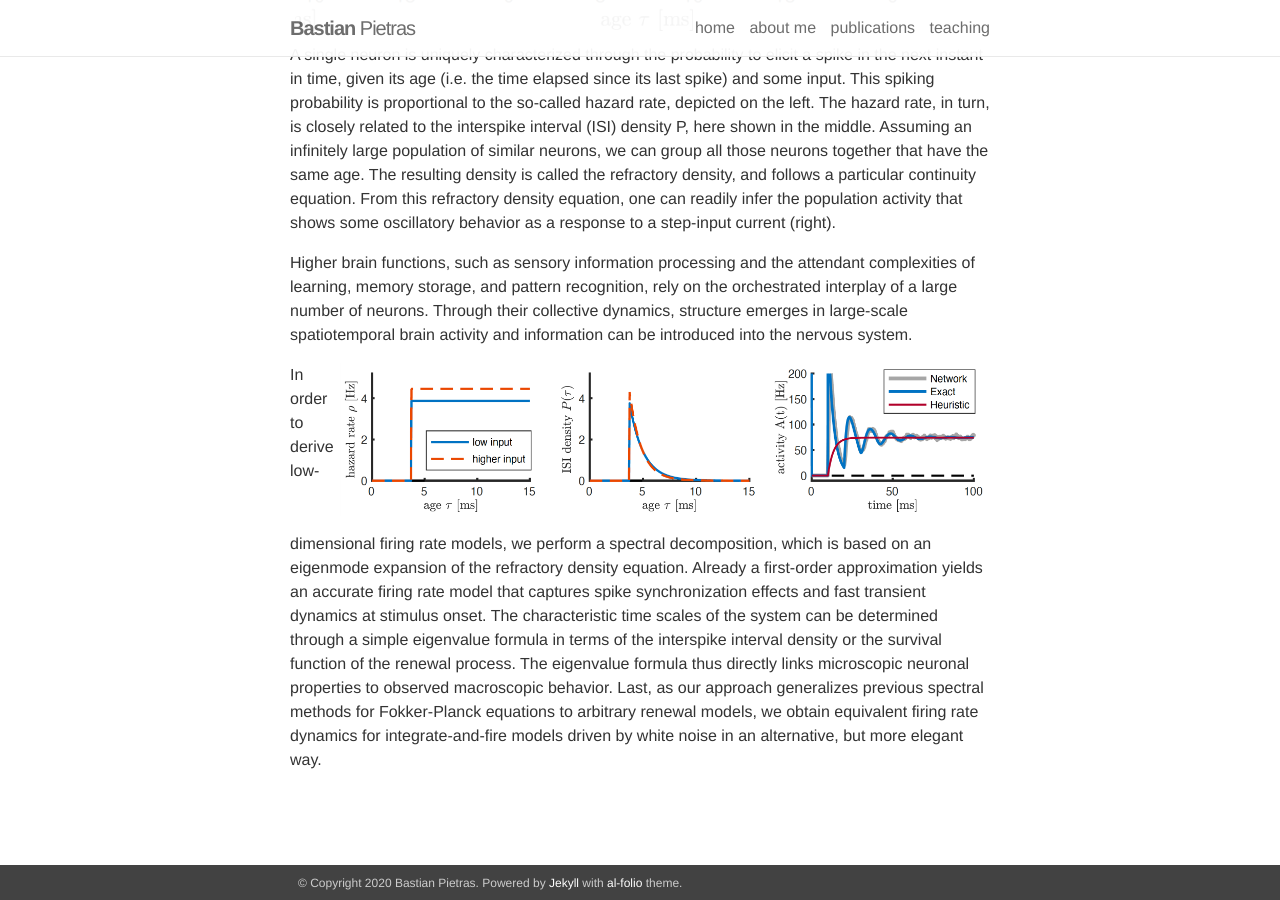
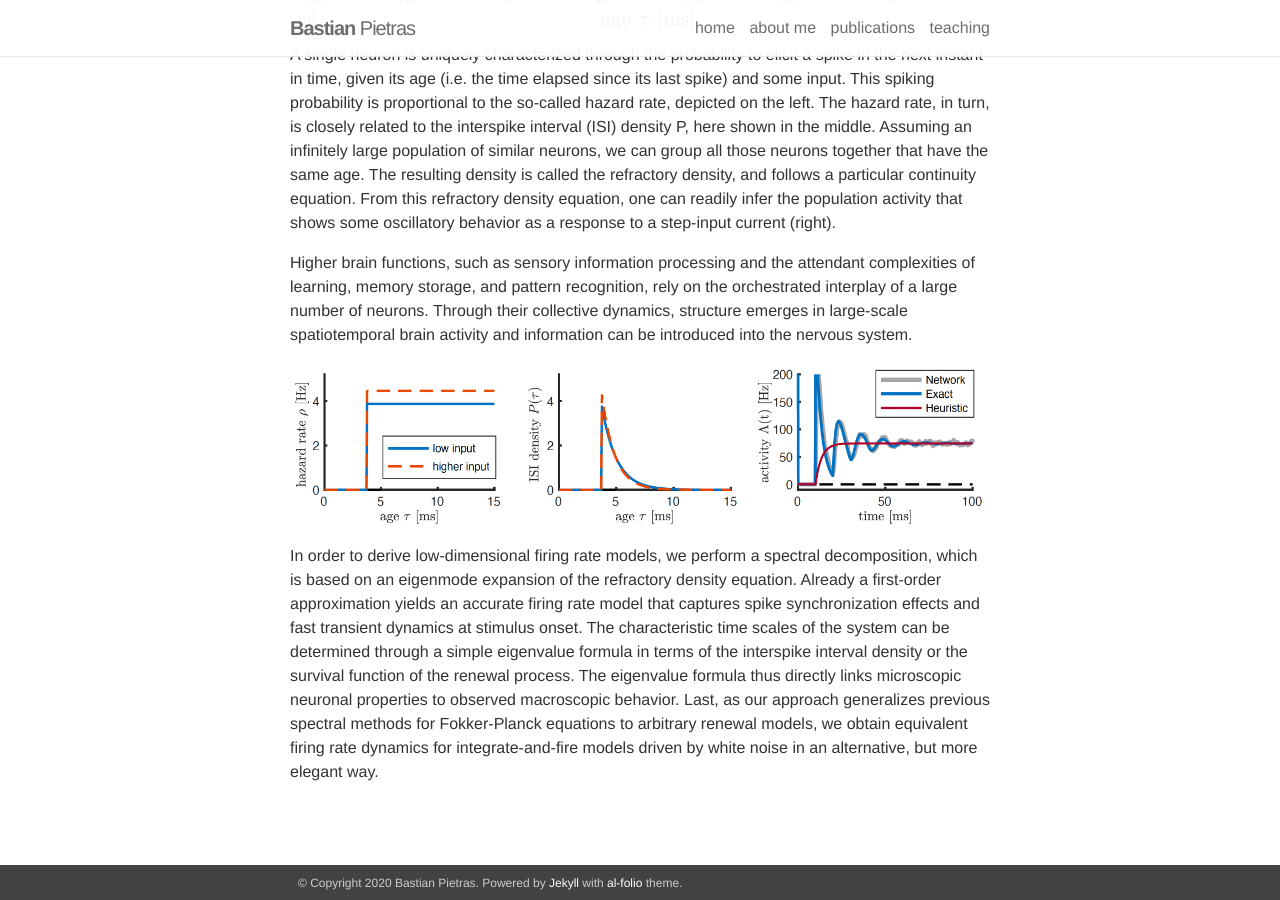
Before and after one commit to BastianPietras/bastianpietras.github.io, a Jekyll site: the page built from _projects/2spectral_decomp.markdown, in a window 1280 px wide and 900 px high, scrolled down 1038 px. Built offline with Jekyll 4.4.1, drawn with Linux system fonts in a browser that asks for light colours.

Commit message:
Update 2spectral_decomp.markdown

```diff
--- a/_projects/2spectral_decomp.markdown
+++ b/_projects/2spectral_decomp.markdown
@@ -27,7 +27,7 @@
 
 Here, we will present a systematic reduction of the population activity of general renewal-type neurons that can account for neuronal refractoriness and spike synchronization dynamics.
 <div class="img_row">
-    <img class="col three left" src="{{ site.baseurl }}/assets/img/PAR_network.png" alt="" title="overview" width="700px" height="auto">
+    <img class="col three left" src="{{ site.baseurl }}/assets/img/PAR_network.png" alt="" title="overview" max-width="700px">
 </div>
 A single neuron is uniquely characterized through the probability to elicit a spike in the next instant in time, given its age (i.e. the time elapsed since its last spike) and some input.
 This spiking probability is proportional to the so-called hazard rate, depicted on the left.
@@ -39,7 +39,7 @@
 <div>
 <p>Higher brain functions, such as sensory information processing and the attendant complexities of learning, memory storage, and pattern recognition, rely on the orchestrated interplay of a large number of neurons.
 Through their collective dynamics, structure emerges in large-scale spatiotemporal brain activity and information can be introduced into the nervous system.
-</p><p style="float: right;"><img src="{{ site.baseurl }}/assets/img/PAR_network.png" alt="" title="overview" style="float: left" width="650px" height="auto" padding="1px"></p>
+</p><p style="float: right;"><img src="{{ site.baseurl }}/assets/img/PAR_network.png" alt="" title="overview" style="float: left" width="700px" height="auto" padding="1px"></p>
 </div>
 
 In order to derive low-dimensional firing rate models, we perform a spectral decomposition, which is based on an eigenmode expansion of the refractory density equation.
```
